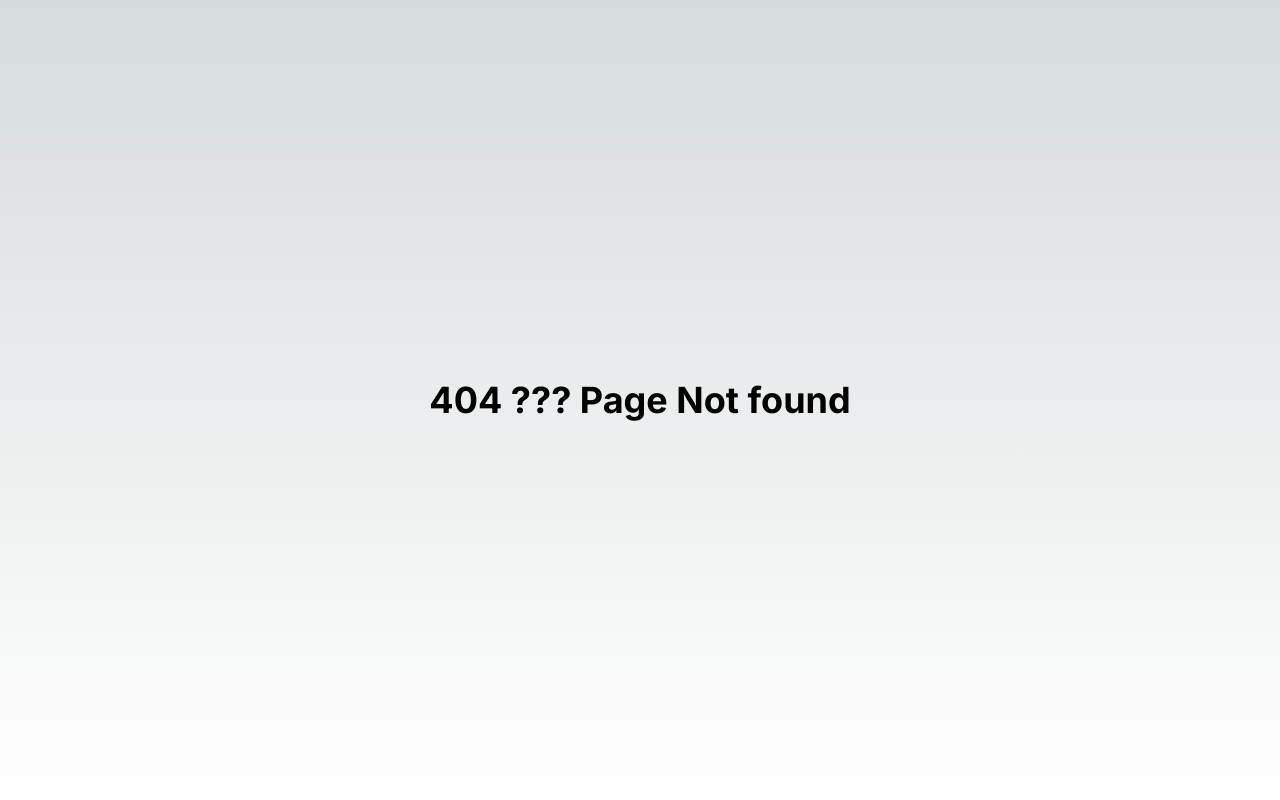
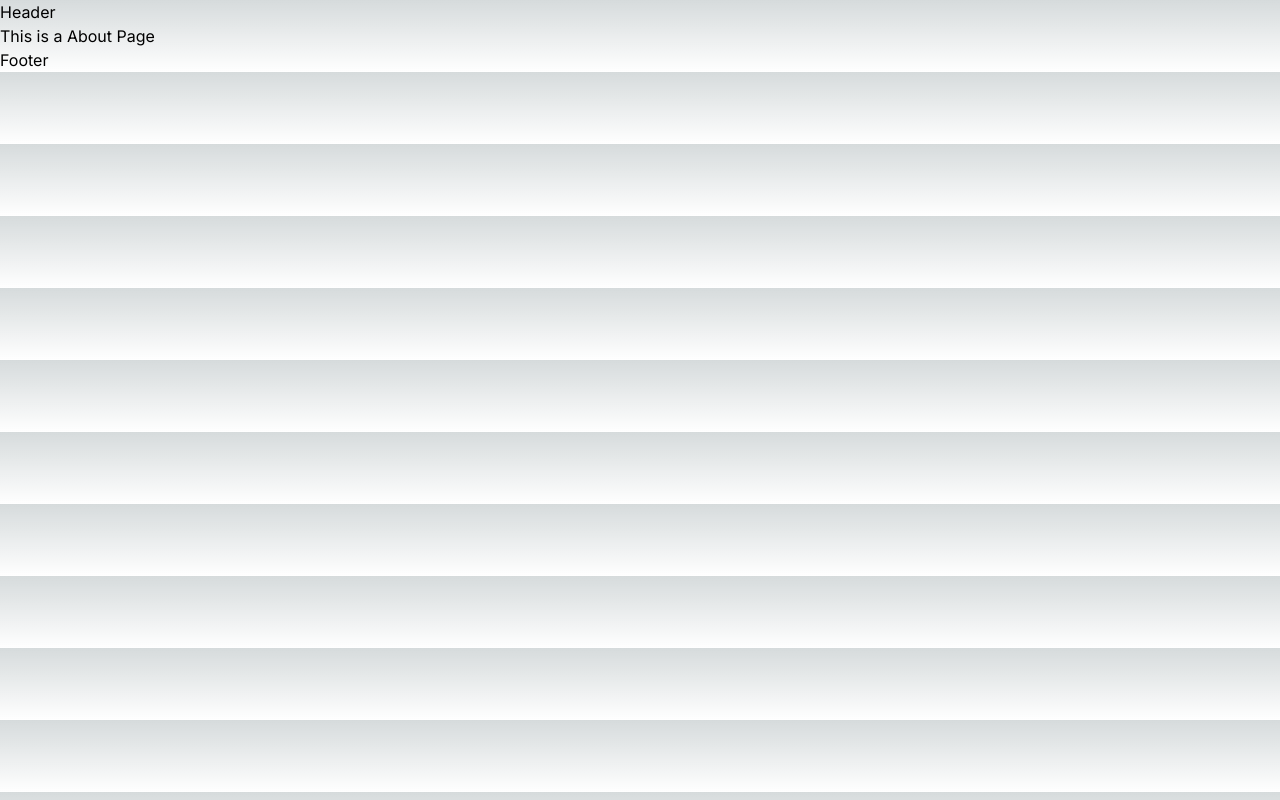
Before and after one commit to salman-farcy/my-next.js-app, a Next.js app: page /about in a window 1280 px wide. Before the commit this address had no page. Built offline with nearby package versions, Linux system fonts and the light colour scheme.

Commit message:
Header footer is a static placement system everywhere

```diff
--- /dev/null
+++ b/src/app/(withLayout)/about/page.js
@@ -0,0 +1,11 @@
+
+
+const AboutPage = () => {
+     return (
+          <div>
+               <h2>This is a About Page</h2>
+          </div>
+     );
+};
+
+export default AboutPage;
--- /dev/null
+++ b/src/app/(withLayout)/contact/page.js
@@ -0,0 +1,11 @@
+
+
+const ContactPage = () => {
+     return (
+          <div>
+               <h1>Contact Pge with Header Footer</h1>
+          </div>
+     );
+};
+
+export default ContactPage;
--- /dev/null
+++ b/src/app/error.js
@@ -0,0 +1,13 @@
+
+
+"use client"
+
+const ErrorPage = () => {
+     return (
+          <div>
+               <h1 className="text red">Something went wrong</h1>
+          </div>
+     );
+};
+
+export default ErrorPage;
--- a/src/app/layout.js
+++ b/src/app/layout.js
@@ -11,7 +11,11 @@ export const metadata = {
 export default function RootLayout({ children }) {
   return (
     <html lang="en">
-      <body className={inter.className}>{children}</body>
+      <body className={inter.className}>
+        <h1>Header</h1>
+        {children}
+        <h1>Footer</h1>
+      </body>
     </html>
   );
 }
--- a/src/app/page.js
+++ b/src/app/page.js
@@ -117,6 +117,7 @@ import Counter from '@/component/Counter/Counter';
 
 const HomePage = () => {
   // console.log('Hello World');
+  // throw new Error();
   return (
     <div>
       <h1 className='text-3xl'>This is next app</h1>
```
